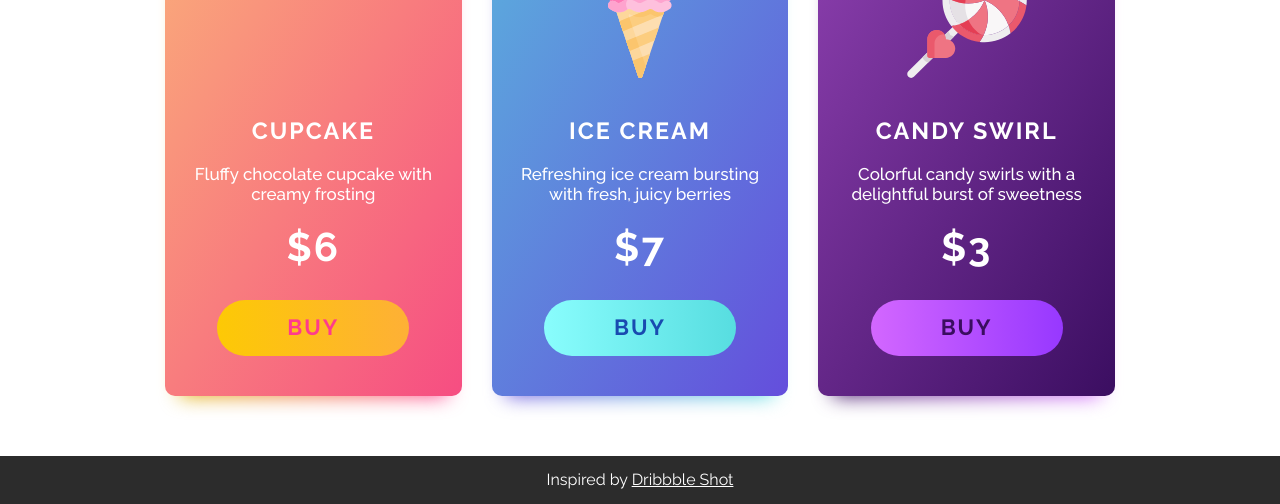
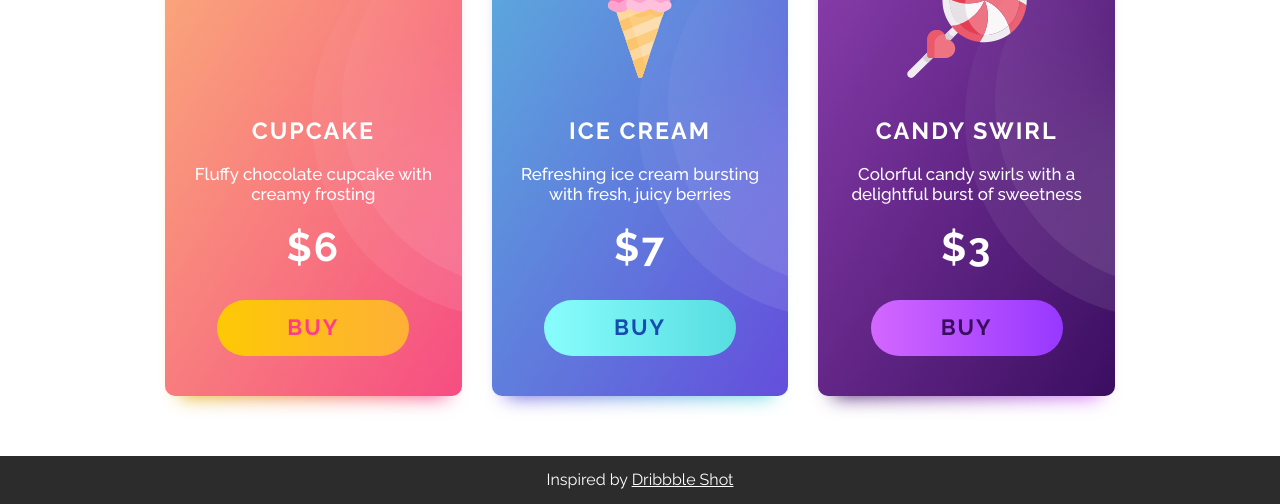
Before and after one commit to nat-davydova/gradient-cards-concept, a website built with Vite: page index.html in a window 1280 px wide. Shown: the part 400-904 px from the top of the page. Built offline with nearby package versions, Linux system fonts and the light colour scheme; files whose address does not match are found by name.

Commit message:
feat: add card content shadows

```diff
--- a/index.html
+++ b/index.html
@@ -26,6 +26,7 @@
       <div class="container">
 
         <div class="card">
+          <div class="card__content">
             <div class="card__icon">
               <img src="./assets/cupcake.svg" alt="Cupcake Icon" />
             </div>
@@ -42,8 +43,10 @@
               <button class="card__btn" type="button">Buy</button>
             </div>
           </div>
+        </div>
 
         <div class="card">
+          <div class="card__content">
             <div class="card__icon">
               <img src="./assets/ice-cream.svg" alt="Ice Cream Icon" />
             </div>
@@ -60,8 +63,10 @@
               <button class="card__btn" type="button">Buy</button>
             </div>
           </div>
+        </div>
 
         <div class="card">
+          <div class="card__content">
             <div class="card__icon">
               <img src="./assets/lollipop.svg" alt="Candy Icon" />
             </div>
@@ -78,6 +83,7 @@
               <button class="card__btn" type="button">Buy</button>
             </div>
           </div>
+        </div>
 
       </div>
     </div>
--- a/style.css
+++ b/style.css
@@ -119,15 +119,6 @@ body a {
     --card-text-color: #fff;
 
     position: relative;
-    display: flex;
-    flex-direction: column;
-    align-items: center;
-    gap: 20px;
-    padding: 40px 20px;
-    font-size: 17px;
-    font-weight: 500;
-    color: var(--card-text-color);
-    text-align: center;
     background-image: linear-gradient(to right bottom, var(--card-gradient-start), var(--card-gradient-end));
     border-radius: 10px;
 }
@@ -135,6 +126,7 @@ body a {
 .card:before {
     position: absolute;
     top: 5%;
+    left: 5%;
     display: block;
     width: 90%;
     height: 95%;
@@ -180,6 +172,45 @@ body a {
 
     --card-shadow-gradient-start: #3B0E61;
     --card-shadow-gradient-end: #D367FF;
+}
+
+.card__content {
+    position: relative;
+    display: flex;
+    flex-direction: column;
+    align-items: center;
+    gap: 20px;
+    padding: 40px 20px;
+    font-size: 17px;
+    font-weight: 500;
+    color: var(--card-text-color);
+    text-align: center;
+    overflow: hidden;
+}
+
+.card__content:before,
+.card__content:after {
+    --rotation: -101deg;
+
+    position: absolute;
+    top: 0;
+    right: -250px;
+    display: block;
+    width: var(--dimensions);
+    height: var(--dimensions);
+    content: '';
+    background-image: conic-gradient(from 90deg, rgba(255, 255, 255, .2), transparent);
+    border-radius: 50%;
+    transform: rotate(var(--rotation));
+}
+
+.card__content:before {
+    --dimensions: 400px;
+}
+
+
+.card__content:after {
+    --dimensions: 370px;
 }
 
 .card__icon {
```
Lines whose indentation alone changed are shown as unchanged.
